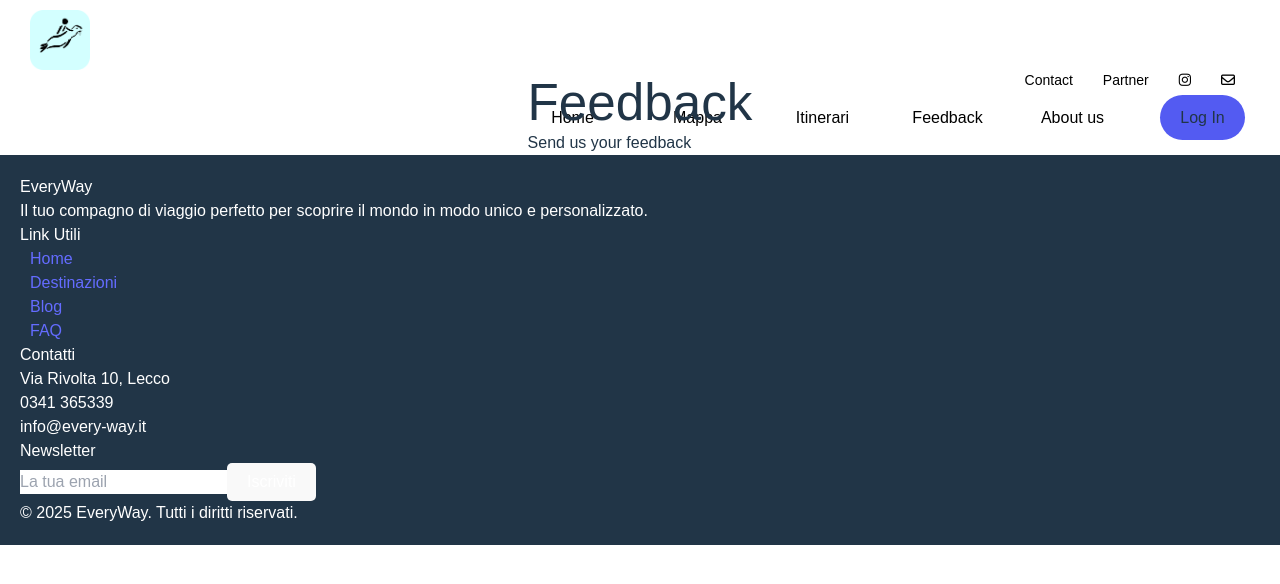
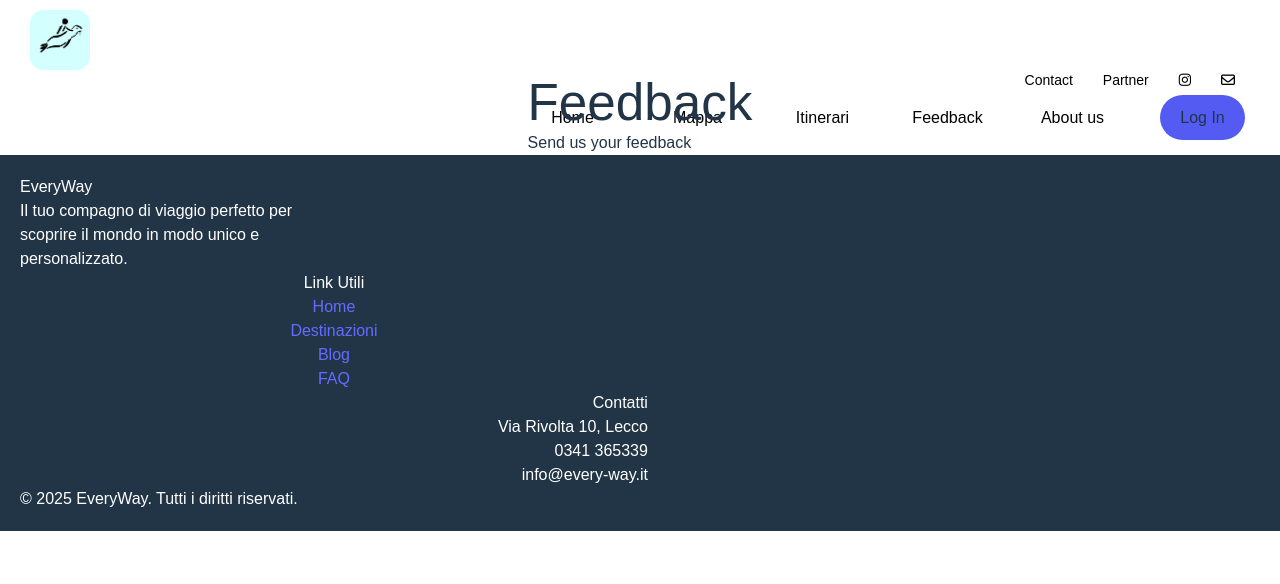
Before and after one commit to everway-ja/EveryWay.JA-Frontend-Web, a React (Vite) app: page /feedback in a window 1280 px wide. Shown: the top 584 px of the page. Built offline with nearby package versions, Linux system fonts and the light colour scheme.

Commit message:
Feedback e footer update

```diff
--- a/src/components/Feedback.jsx
+++ b/src/components/Feedback.jsx
@@ -6,21 +6,21 @@ const Feedback = ({title}) => {
         {
             title: "Alexander",
             image: "https://images.unsplash.com/photo-1633332755192-727a05c4013d?q=80&w=2960&auto=format&fit=crop&ixlib=rb-4.0.3&ixid=M3wxMjA3fDB8MHxwaG90by1wYWdlfHx8fGVufDB8fHx8fA%3D%3D",
-            description: "lorem ipsum dolor sit amet."
+            description: "Molto utile per i miei viaggi"
         },
         {
             title: "Christina",
             image: "https://images.unsplash.com/photo-1573497019940-1c28c88b4f3e?q=80&w=3087&auto=format&fit=crop&ixlib=rb-4.0.3&ixid=M3wxMjA3fDB8MHxwaG90by1wYWdlfHx8fGVufDB8fHx8fA%3D%3D",
-            description: "lorem ipsum dolor sit amet."
+            description: "App migliore del mondo"
         },
         {
             title: "Annah",
             image: "https://images.unsplash.com/photo-1534180477871-5d6cc81f3920?q=80&w=2940&auto=format&fit=crop&ixlib=rb-4.0.3&ixid=M3wxMjA3fDB8MHxwaG90by1wYWdlfHx8fGVufDB8fHx8fA%3D%3D",
-            description: "lorem ipsum dolor sit amet." },
+            description: "Anche con la mia disabilità è molto utile" },
         {
             title: "John",
             image: "https://images.unsplash.com/photo-1603415526960-f7e0328c63b1?q=80&w=2940&auto=format&fit=crop&ixlib=rb-4.0.3&ixid=M3wxMjA3fDB8MHxwaG90by1wYWdlfHx8fGVufDB8fHx8fA%3D%3D",
-            description: "lorem ipsum dolor sit amet."
+            description: "Mi ha fatto scoprire posti nuovi e bellissimi"
         }
     ];
 
--- a/src/components/Footer.jsx
+++ b/src/components/Footer.jsx
@@ -7,18 +7,18 @@ function Footer() {
     const img2 = "email"
 
     return (
-        <footer className="text-white py-12">
+        <footer className="text-white py-12 ">
             <div className="max-w-7xl mx-auto px-4">
-                <div className="grid md:grid-cols-4">
+                <div className="grid md:grid-cols-3 gap-8">
                     <div>
                         <h3 className="text-xl font-bold mb-4">EveryWay</h3>
-                        <p className="text-gray-300">
+                        <p className="text-gray-300" style={{maxWidth: "50%"}}>
                             Il tuo compagno di viaggio perfetto per scoprire il mondo in modo unico e personalizzato.
                         </p>
                     </div>
                     <div>
-                        <h4 className="font-bold mb-4">Link Utili</h4>
-                        <ul className="space-y-2">
+                        <h4 className="font-bold mb-4" style={{textAlign: "center"}}>Link Utili</h4>
+                        <ul className="space-y-2" style={{ alignItems: "center" }}>
                             <li><a href="#" className="text-gray-300 hover:text-cyan-600 cursor-pointer">Home</a></li>
                             <li><a href="#" className="text-gray-300 hover:text-cyan-600 cursor-pointer">Destinazioni</a></li>
                             <li><a href="#" className="text-gray-300 hover:text-cyan-600 cursor-pointer">Blog</a></li>
@@ -26,26 +26,14 @@ function Footer() {
                         </ul>
                     </div>
                     <div>
-                        <h4 className="font-bold mb-4">Contatti</h4>
-                        <ul className="space-y-2">
+                        <h4 className="font-bold mb-4" style={{textAlign: "end"}}>Contatti</h4>
+                        <ul className="space-y-2" style={{ alignItems: "flex-end" }}>
                             <li className="text-gray-300">Via Rivolta 10, Lecco</li>
                             <li className="text-gray-300">0341 365339</li>
                             <li className="text-gray-300">info@every-way.it</li>
                         </ul>
                     </div>
-                    <div>
-                        <h4 className="font-bold mb-4">Newsletter</h4>
-                        <div className="flex">
-                            <input
-                                type="email"
-                                placeholder="La tua email"
-                                className="px-4 py-2 rounded-l-lg flex-1 text-gray-900"
-                            />
-                            <button className="bg-blue-600 px-4 py-2 rounded-r-lg whitespace-nowrap cursor-pointer">
-                                Iscriviti
-                            </button>
-                        </div>
-                    </div>
+
                 </div>
                 <div className="border-t border-gray-800 mt-8 pt-8 text-center text-gray-400">
                     <p>&copy; 2025 EveryWay. Tutti i diritti riservati.</p>
```
